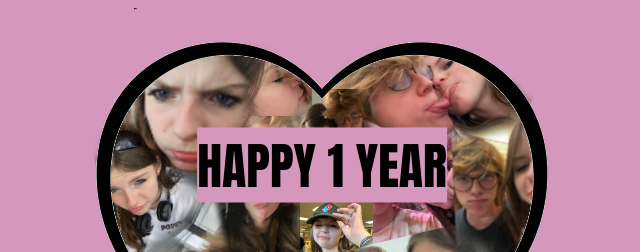
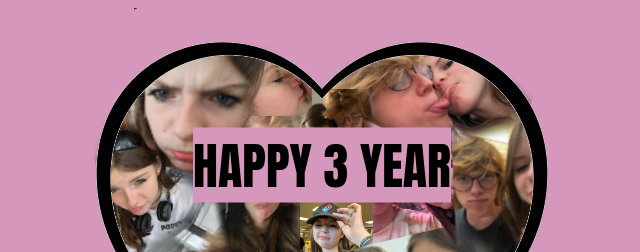
Before and after one commit to codemozzy/CybrLizard, a plain HTML site: page index.html in a window 1280 px wide. Shown: the top 252 px of the page, 318-958 px from the left. Drawn offline with Linux system fonts and the light colour scheme.

Commit message:
1 naar 3

```diff
--- a/index.html
+++ b/index.html
@@ -12,7 +12,7 @@
     <div>
         <!--<img id="hartjeFoto" src="fotos/in hartje.JPG" alt="error" width="100px">-->
         <img id="hartje" src="imges/hartjee.png" alt="error">
-        <div id="happy">HAPPY 1 YEAR</div>
+        <div id="happy">HAPPY 3 YEAR</div>
     </div>
     <div id="blok">
         <p>Hey aller liefste...</p>
```
